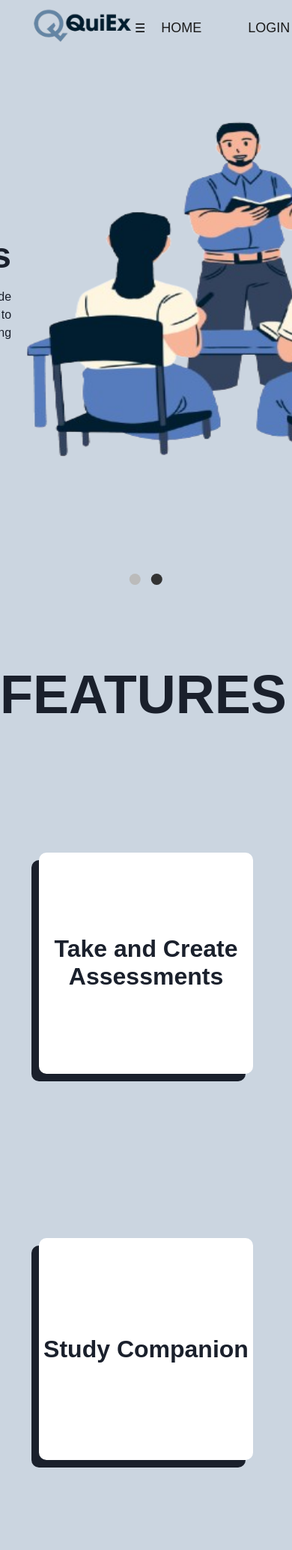
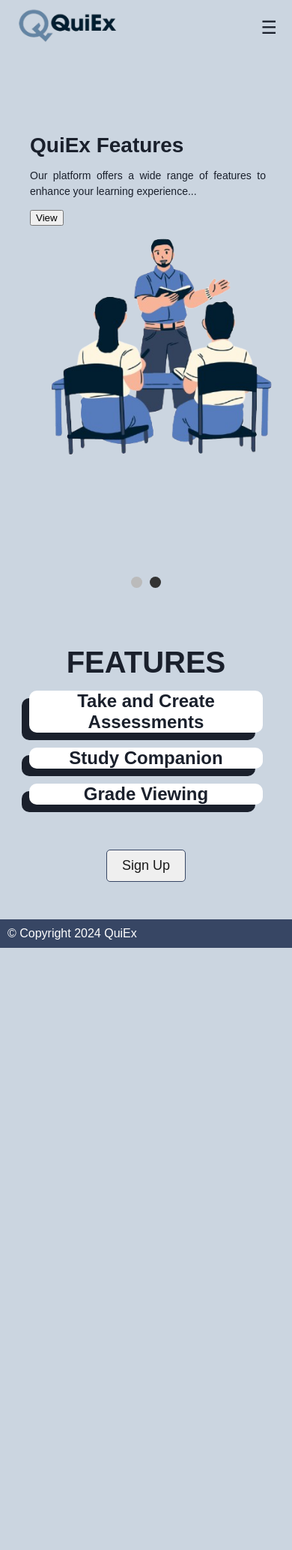
Before and after one commit to dashi-ron3/quiex, a PHP site: page /guest-mode.html in a window 390 px wide. Shown: the top 2067 px of the page at 75% size. After the commit the page ends 1264 px from the top, so only its background shows below. Run offline with PHP 8.4, Linux system fonts and the light colour scheme.

Commit message:
added mobile view

```diff
--- a/css/guest-page.css
+++ b/css/guest-page.css
@@ -176,7 +176,13 @@ header {
     flex: 1;
 }
 
-.illustration img {
+.illustration1 {
+    width: 100%;
+    max-width: 700px;
+    height: auto;
+}
+
+.illustration2 {
     width: 100%;
     max-width: 700px;
     height: auto;
@@ -301,3 +307,121 @@ footer {
     text-align: left;
     color: #fff;
 }
+
+.menu-icon {
+    display: none;
+    font-size: 24px;
+    cursor: pointer;
+    color: #1A202C;
+    margin-right: 40px;
+}
+
+@media (max-width: 400px) {
+    body {
+        padding-top: 60px;
+    }
+
+    header {
+        flex-direction: row;
+        padding: 5px 0px;
+    }
+
+    .logo {
+        flex: 1;
+    }
+
+    .menu-icon {
+        display: block;
+        margin-left: auto;
+    }
+
+    .container {
+        flex-direction: column;
+        align-items: center;
+        text-align: center;
+    }
+
+    .left-section, .right-section {
+        width: 100%;
+    }
+
+    .illustration1, .illustration2 {
+        width: 100%;
+        height: auto;
+        max-width: 90%;
+        margin-bottom: 10px;
+    }
+
+    .text-content {
+        max-width: 90%;
+    }
+
+    .nav {
+        display: none;
+        flex-direction: column;
+        gap: 10px;
+        width: 100%;
+        background-color: #CBD5E0;
+        position: absolute;
+        top: 60px;
+        left: 0;
+        z-index: 1000;
+        padding: 10px 0;
+        text-align: center;
+    }
+
+    .nav.show {
+        display: flex;
+    }
+
+    .nav a {
+        font-size: 16px;
+        padding: 10px;
+    }
+
+    .slideshow-container {
+        height: 70vh;
+    }
+
+    .text-content h1 {
+        font-size: 28px;
+    }
+
+    .text-content p {
+        font-size: 14px;
+    }
+
+    .illustration1, .illustration2 {
+        max-width: 90%;
+        height: auto;
+        margin-bottom: 5px;
+    }
+
+    .dots-container {
+        display: flex;
+        justify-content: center;
+        margin-top: 20px;
+    }
+
+    .create h1 {
+        font-size: 2.5rem;
+        text-align: center;
+        margin: 5px 0;
+    }
+
+    .create-options {
+        flex: 1 1 100%;
+        width: 100%;
+        height: auto;
+        margin: 10px 0;
+    }
+
+    .create-options a {
+        font-size: 1.5rem;
+    }
+
+    .signup {
+        margin-top: 50px;
+    }
+
+}
```
